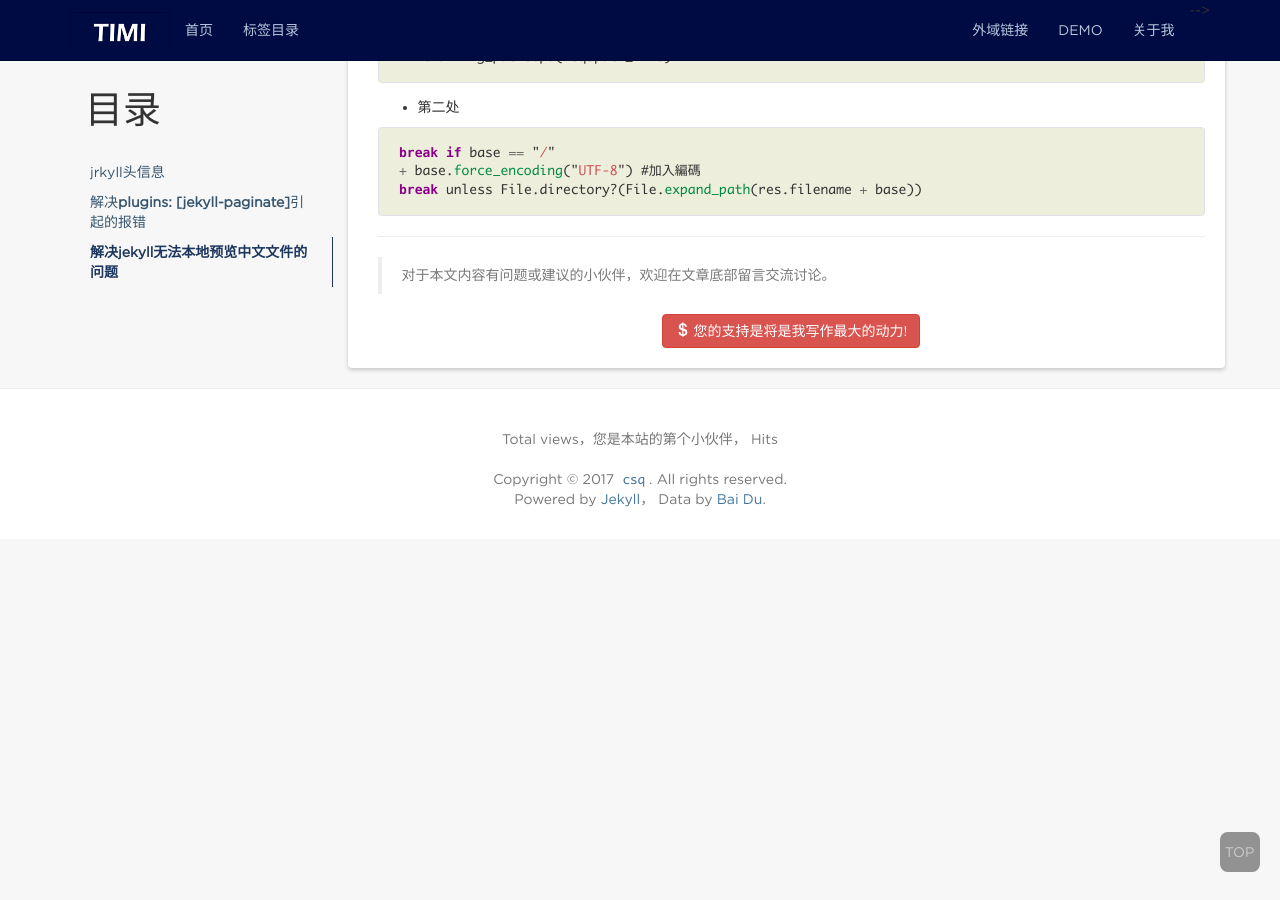
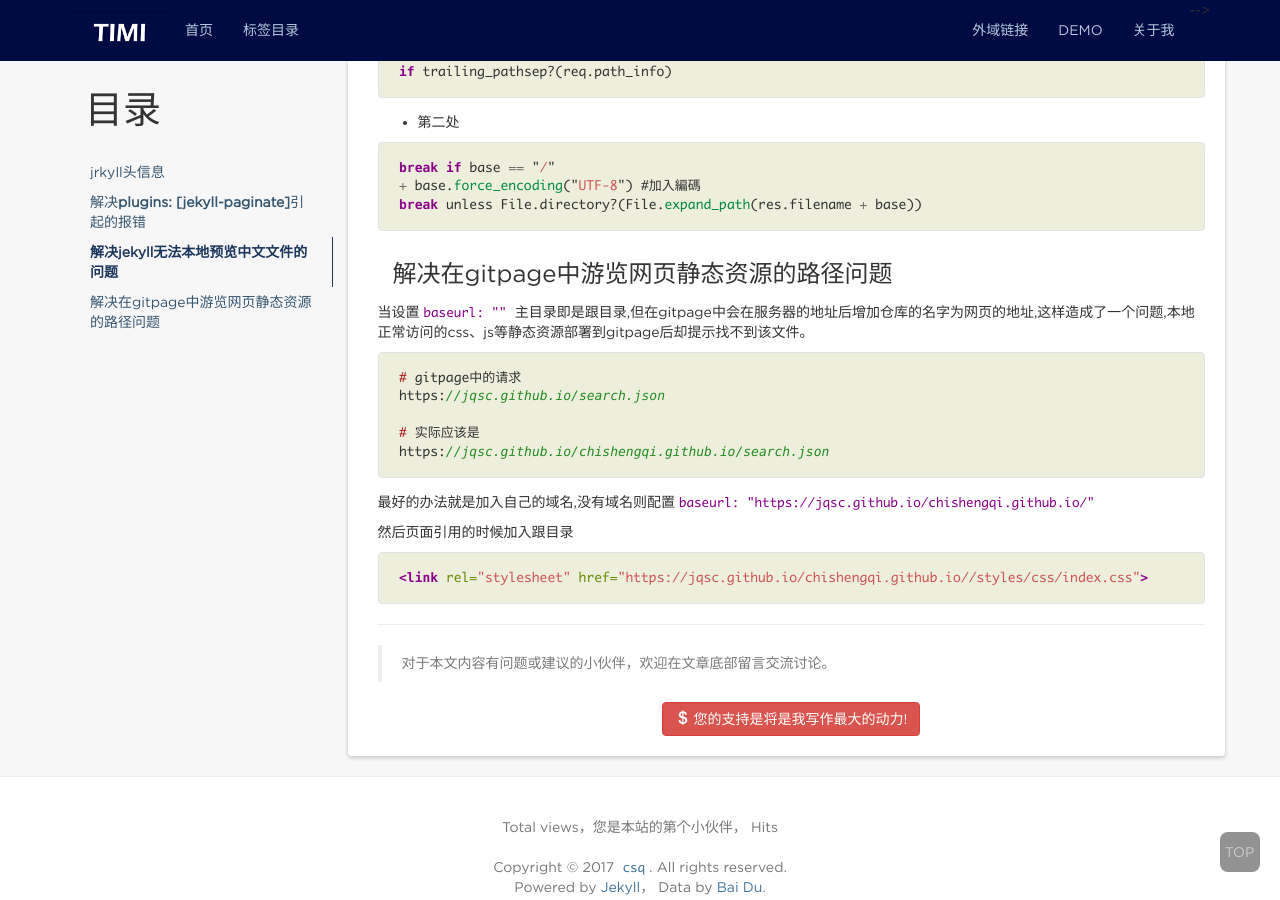
Before and after one commit to JQSC/blog, a Jekyll site: the page built from _posts/2017-10-16-使用jrkyll构建博客目录结构.md, in a window 1280 px wide and 900 px high, scrolled down 1357 px. Built offline with Jekyll 4.4.1, drawn with Linux system fonts in a browser that asks for light colours; nearby versions of some CDN libraries; comment, search, counter and statistics services are not loaded; some of the changed text lies outside the part shown.

Commit message:
git push

````diff
--- a/_posts/2017-10-16-使用jrkyll构建博客目录结构.md
+++ b/_posts/2017-10-16-使用jrkyll构建博客目录结构.md
@@ -8,10 +8,13 @@ tag: jrkyll
 {:toc}
 
 >http://jekyll.com.cn/docs/structure/
+
 在使用jrkyll之前我很早就用过gitpage功能,将gitpage作为我的作品展示页用;最近想重新将我的博客运行起来,但又不想在花那钱租云服务器了。因而想到了用gitpage搭建一个静态展示用的网页,用于发表文章和做随笔记录。
 
 由于不想在做繁杂的文章目录维护，因而找到了jekyll工具。
+
 <!-- more -->
+
 
 ### jrkyll头信息
 这里的头信息非常关键，它是用来实现文章目录生成、文章分类的核心。
@@ -59,3 +62,21 @@ break if base == "/"
 + base.force_encoding("UTF-8") #加入編碼
 break unless File.directory?(File.expand_path(res.filename + base))
 ```
+
+### 解决在gitpage中游览网页静态资源的路径问题
+当设置`baseurl: ""` 主目录即是跟目录,但在gitpage中会在服务器的地址后增加仓库的名字为网页的地址,这样造成了一个问题,本地正常访问的css、js等静态资源部署到gitpage后却提示找不到该文件。
+
+```js
+# gitpage中的请求
+https://jqsc.github.io/search.json
+
+# 实际应该是
+https://jqsc.github.io/chishengqi.github.io/search.json
+```
+
+最好的办法就是加入自己的域名,没有域名则配置`baseurl: "https://jqsc.github.io/chishengqi.github.io/"`
+
+然后页面引用的时候加入跟目录
+```html
+<link rel="stylesheet" href="{{ '/styles/css/index.css' | prepend: site.baseurl }}">
+```
--- a/index.html
+++ b/index.html
@@ -41,7 +41,7 @@ title: TIMI PAGE
             <div>
             {% endif %}
               <div class="breadcrumb clearfix">
-                <div><h3 style="margin-top:13px"><a class="color-title" rel="nofollow" href='{{post.url}}' target="_blank">{{ post.title }}</a></h3></div>
+                <div><h3 style="margin-top:13px"><a class="color-title" rel="nofollow" href='{{post.url | prepend: site.baseurl}}' target="_blank">{{ post.title }}</a></h3></div>
                   <div class="excerpt">{{ post.excerpt }}</div>
                   <!--
                   <p><span class="date-artical pull-left lh30">{{ post.date | date: "%B %e , %Y" }}<a class="tags-title" href="/tag/#{{ post.tags }}-ref">{{ post.tags }}</a></span><a class="btn btn-primary pull-right" rel="nofollow" href='{{post.url}}' target="_blank">阅读全文</a></p>
@@ -50,7 +50,7 @@ title: TIMI PAGE
                       {% for tag in post.tags %}
                         <a class="tags-title" href="/tag/#{{ tag }}-ref">{{ tag }}</a>&nbsp;
                       {% endfor %}
-                      </span><a class="btn btn-primary pull-right" rel="nofollow" href='{{post.url}}' target="_blank">阅读全文</a></p>
+                      </span><a class="btn btn-primary pull-right" rel="nofollow" href='{{post.url | prepend: site.baseurl}}' target="_blank">阅读全文</a></p>
               </div><hr>
               {% if forloop.last %}
             </div>
--- a/styles/js/lessismore.js
+++ b/styles/js/lessismore.js
@@ -61,7 +61,7 @@
 SimpleJekyllSearch({
     searchInput: document.getElementById('search-input'),
     resultsContainer: document.getElementById('results-container'),
-    json: '/search.json' ,
+    json: '/chishengqi.github.io/search.json' ,
     searchResultTemplate: '<li><a href="{url}">. {title}</a></li>',
     noResultsText: '',
     limit: 5,
````
Also changed, not shown: _drafts/2017-10-15-hello-world.md (renamed from _posts/2017-10-15-hello-world.md).
